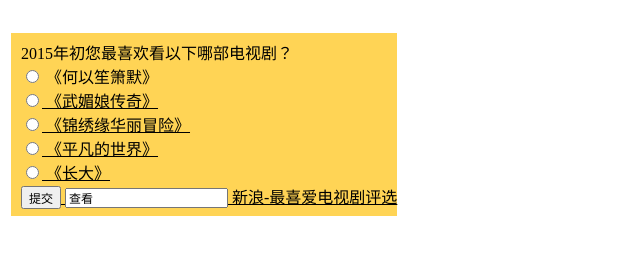
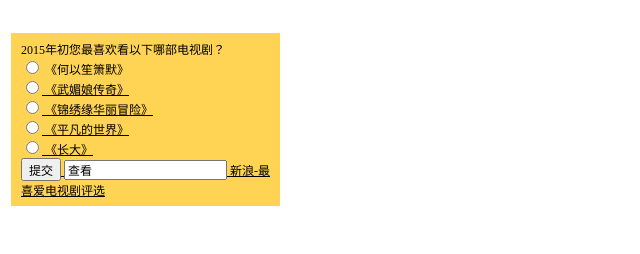
Before and after one commit to cherly1997/cherly1997.github.io, a plain HTML site: page xiangmu3.html in a window 1280 px wide. Shown: the whole page, without its empty margins (0-640 px from the left). Drawn offline with Linux system fonts and the light colour scheme.

Commit message:
Update xiangmu3.html

```diff
--- a/xiangmu3.html
+++ b/xiangmu3.html
@@ -10,7 +10,7 @@ table.outside {
 td.title {
    color:#FFFFFF;
    font-weight:bold;
-   text-allgn:center;
+   text-align:center;
    padding-top:3px;
    padding-bottom:0px;
 }
@@ -47,7 +47,7 @@ text-decoration:underline;
    <tr><td class="title">热点调查</td></tr>
    <tr><td class="tdoutside">
    <form method="post">
-   <table class=inside" cellspacing="0">
+   <table class="inside" cellspacing="0">
       <tr>
       <td class="tdinside">
       2015年初您最喜欢看以下哪部电视剧？<br>
@@ -64,7 +64,7 @@ text-decoration:underline;
       <input type="submit" value="提交">
       <input type="bottom" name="viewresult" value="查看">
       <a href="#">新浪-最喜爱电视剧评选</a>
-      </td>
+         </td>
     </tr>
    </table>
   </form>
```
